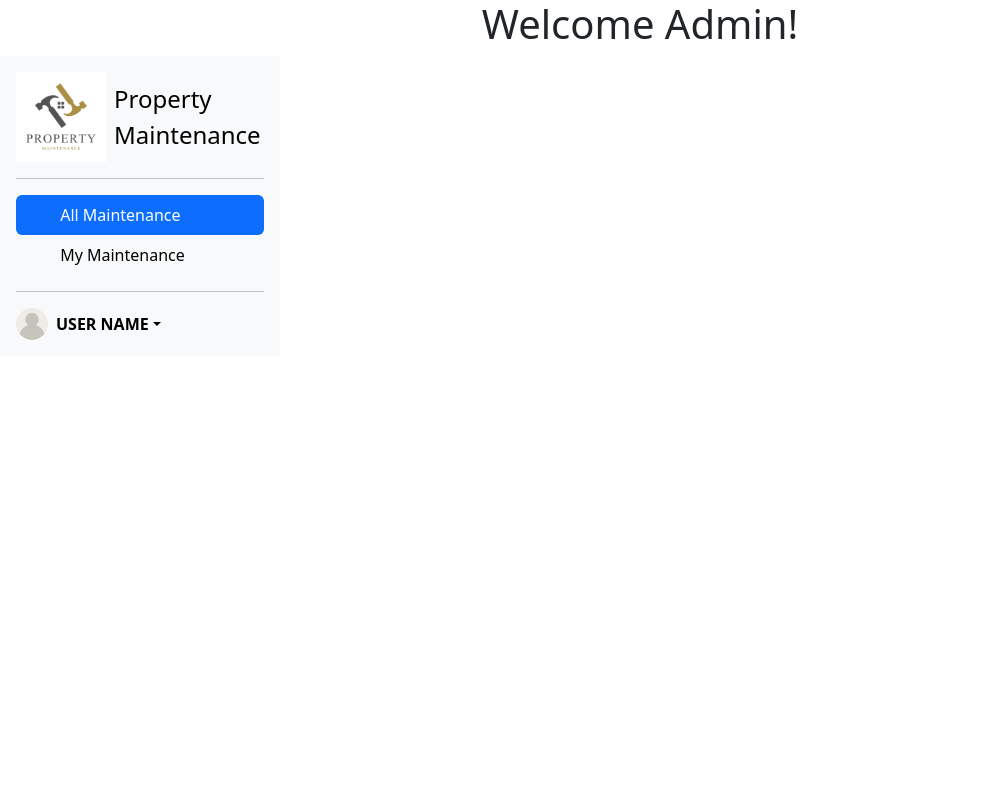
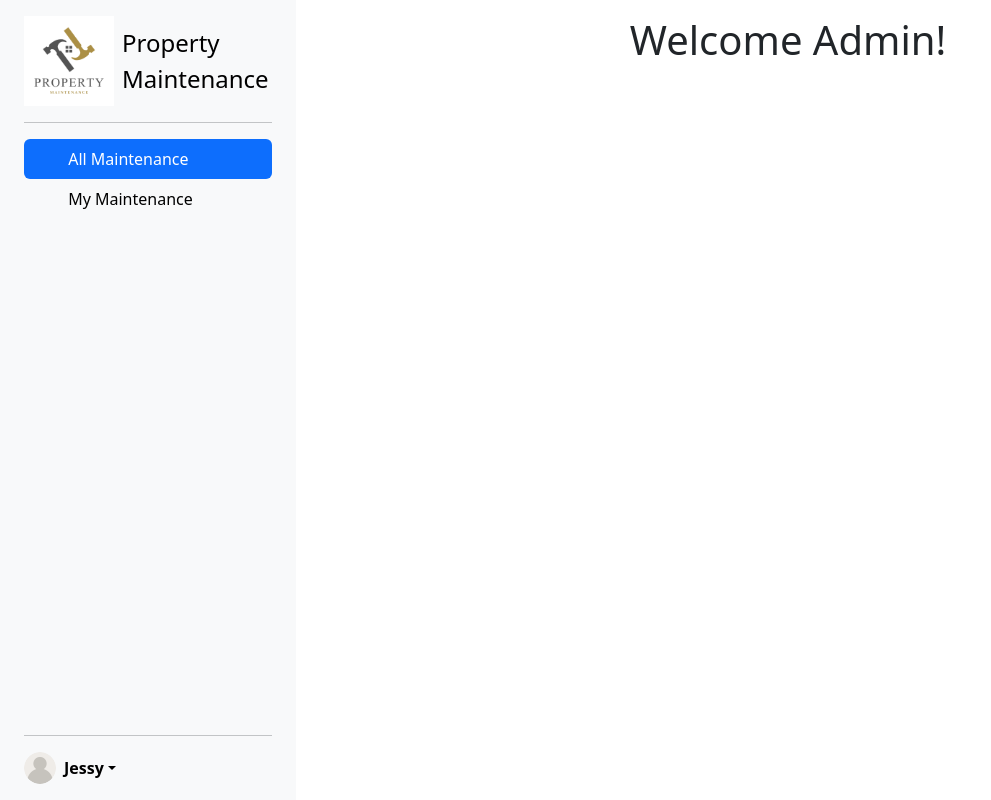
Before and after one commit to dmangames1941/Maintenance-Request-Ticketing-System, a Django app: page /admin-dashboard/ in a window 1280 px wide. Shown: the whole page, without its empty margins (0-991 px from the left). Run offline with Django 5.2, Linux system fonts and the light colour scheme; a user stored in the database is signed in; some libraries are stand-ins or nearby versions.

Commit message:
side navbar styling

```diff
--- a/maintReqTickSys/ticketsystem/templates/admin_dashboard.html
+++ b/maintReqTickSys/ticketsystem/templates/admin_dashboard.html
@@ -9,9 +9,15 @@
     {% bootstrap_javascript %}
 </head>
 <body>
-    <h1>Welcome Admin!</h1>
 
-    <div class="d-flex flex-column flex-shrink-0 p-3 bg-body-tertiary" style="width: 280px;">
+
+    <div class="container-fluid">
+
+        <div class="row flex-nowrap">
+
+            <!-- Side NavBar -->
+            <div class="col-auto  px-sm-2 px-0 bg-light">
+                <div class="d-flex flex-column flex-shrink-0 p-3 bg-body-tertiary min-vh-100" style="width: 280px;">
                     <a href="/" class="d-flex align-items-center mb-3 mb-md-0 me-md-auto link-body-emphasis text-decoration-none">
                         <img src="../../media/logo_light.png" class="bi pe-none me-2" style="max-width:90px;" alt="Property Maintenance">
                     {% comment %} <svg class="bi pe-none me-2" width="40" height="32"><use xlink:href="#bootstrap"></use></svg> {% endcomment %}
@@ -36,13 +42,25 @@
                     <div class="dropdown">
                     <a href="#" class="d-flex align-items-center link-body-emphasis text-decoration-none dropdown-toggle" data-bs-toggle="dropdown" aria-expanded="false">
                         <img src="../../media/user_icon.png" alt="" width="32" height="32" class="rounded-circle me-2">
-            <strong>USER NAME</strong>
+                        <strong>{{ user.username|capfirst }}</strong>
                     </a>
                     <ul class="dropdown-menu text-small shadow">
                         <li><a class="dropdown-item" href="{% url 'logout' %}">Sign out</a></li>
                     </ul>
                     </div>
                 </div>
+            </div>
+
+
+
+            <!-- Content Area -->
+            <div class="col py-3">
+                <h1>Welcome Admin!</h1>
+            </div>
+
+        </div>
+
+    </div>
 
 </body>
 </html>
--- a/maintReqTickSys/ticketsystem/views.py
+++ b/maintReqTickSys/ticketsystem/views.py
@@ -44,7 +44,12 @@ def tenant_dashboard(request):
 def admin_dashboard(request):
     if not request.user.is_superuser:
         return redirect('user_dashboard')
-    return render(request, 'admin_dashboard.html')
+
+    context = {
+        'user': request.user,
+        'tickets': Ticket.objects.all()
+    }
+    return render(request, 'admin_dashboard.html', context)
 
 @login_required(login_url="/")
 def ticket_create(request):
```
Also changed, not shown: maintReqTickSys/db.sqlite3. Lines whose indentation alone changed are shown as unchanged.
